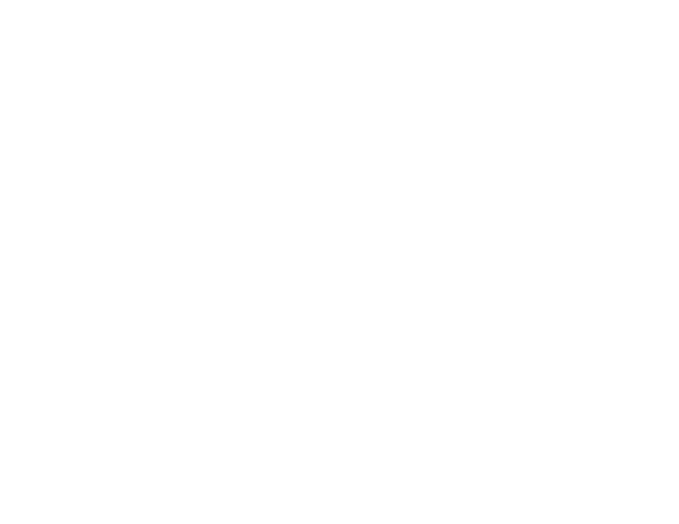
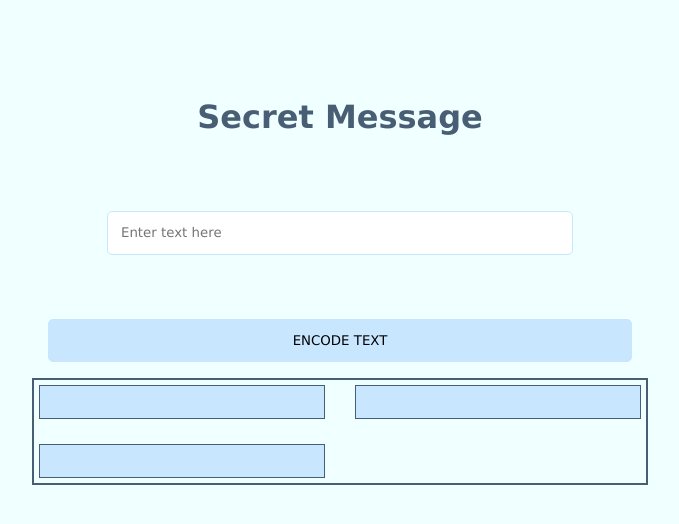
Before and after one commit to Nathanael-Lontsi/secret-message, a plain HTML site: page index.html in a window 1280 px wide. Shown: the whole page, without its empty margins (300-979 px from the left). Drawn offline with Linux system fonts and the light colour scheme.

Commit message:
create the secret message

```diff
--- a/assets/style/style.css
+++ b/assets/style/style.css
@@ -0,0 +1,64 @@
+div * {
+  display: block;
+  font-family: Verdana, Geneva, Tahoma, sans-serif;
+  padding: 1em;
+}
+
+body {
+  background: #f0ffff;
+  color: #485e74;
+  line-height: 1.5;
+  padding: 1em;
+}
+
+.containerWrapper {
+  margin: 0 auto;
+  max-width: 50%;
+  padding: 1em;
+}
+
+h1 {
+  text-align: center;
+}
+
+div.display {
+  border: 2px solid #485e74;
+  display: grid;
+  grid-template-columns: repeat(auto-fill, minmax(200px, 1fr));
+  grid-gap: 25px 30px;
+  overflow-wrap: break-word;
+  padding: 5px;
+}
+
+input {
+  border: 1px solid #c9e6ff;
+  border-radius: 5px;
+  margin: auto;
+  padding: auto;
+  width: 75%;
+}
+
+button {
+  background: #c9e6ff;
+  border: 1px solid #c9e6ff;
+  border-radius: 5px;
+  cursor: pointer;
+  padding: 1em;
+  text-transform: uppercase;
+  width: 100%;
+}
+
+.display > div {
+  border: 1px solid #485e74;
+  background: #c9e6ff;
+  max-width: 100%;
+}
+
+@media screen and (max-width: 786px) {
+  div.display {
+    display: grid;
+    grid-gap: 15px 30px;
+    grid-template-columns: 1fr;
+    padding: 5px;
+  }
+}
--- a/index.html
+++ b/index.html
@@ -1,12 +1,29 @@
 <!DOCTYPE html>
 <html lang="en">
-<head>
-    <meta charset="UTF-8">
-    <meta http-equiv="X-UA-Compatible" content="IE=edge">
-    <meta name="viewport" content="width=device-width, initial-scale=1.0">
-    <title>Document</title>
-</head>
-<body>
+  <head>
+    <meta charset="UTF-8" />
+    <meta http-equiv="X-UA-Compatible" content="IE=edge" />
+    <meta name="viewport" content="width=device-width, initial-scale=1.0" />
+    <link rel="stylesheet" href="./assets/style/style.css" />
+    <title>Secret message</title>
+  </head>
+  <body>
+    <div class="containerWrapper">
+      <h1>Secret Message</h1>
+      <div class="input">
+        <input type="text" id="stringText" placeholder="Enter text here" />
+        <span id="warning"></span>
+      </div>
+      <div class="btn">
+        <button id="encode">encode text</button>
+      </div>
+      <div class="display">
+        <div id="normalText"></div>
+        <div id="encodedArea"></div>
 
-</body>
+        <div id="encodedMessage"></div>
+      </div>
+    </div>
+    <script src="./assets/script/script.js"></script>
+  </body>
 </html>
```
